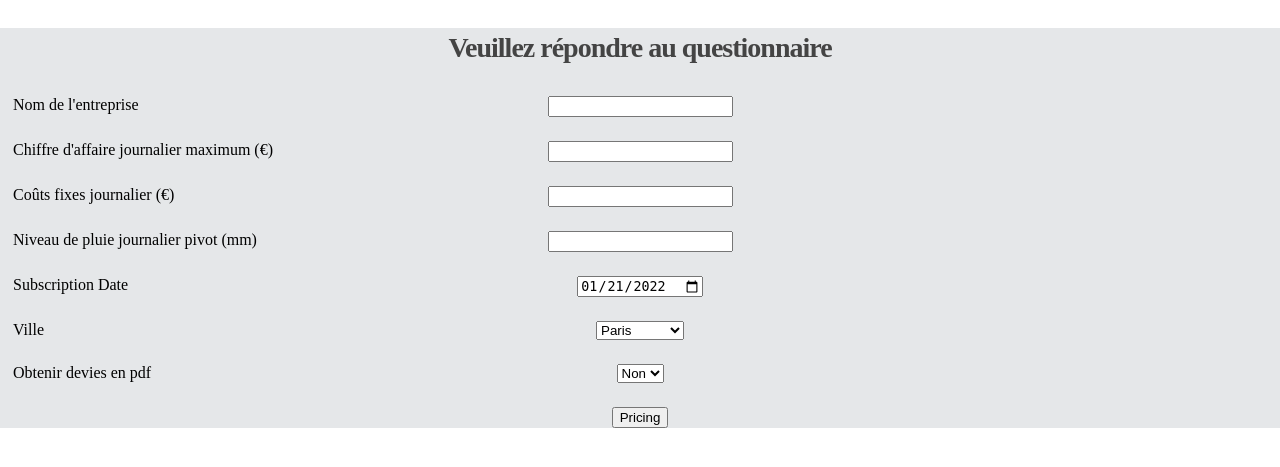
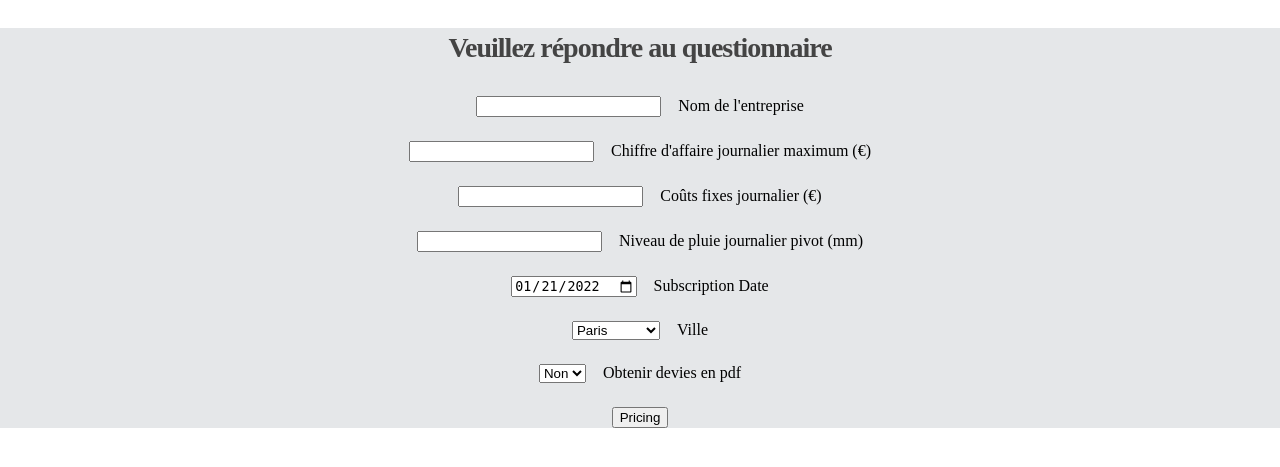
Before and after one commit to oualid-ben/Azurance_V1, a Django app: page /quotation/ in a window 1280 px wide. Shown: the part 98-565 px from the top of the page. Run offline with Django 3.2, Linux system fonts and the light colour scheme.

Commit message:
Update styleQuotationForm.css

```diff
--- a/Azurance/static/Azurance/css/styleQuotationForm.css
+++ b/Azurance/static/Azurance/css/styleQuotationForm.css
@@ -4,7 +4,7 @@
 }
 
 .form-control-placeholder {
-  position: absolute;
+  position: relative; /*absolute;*/
   top: 0;
   left: 0;
   padding: 0px 0 0 13px; /* 7px */
```
